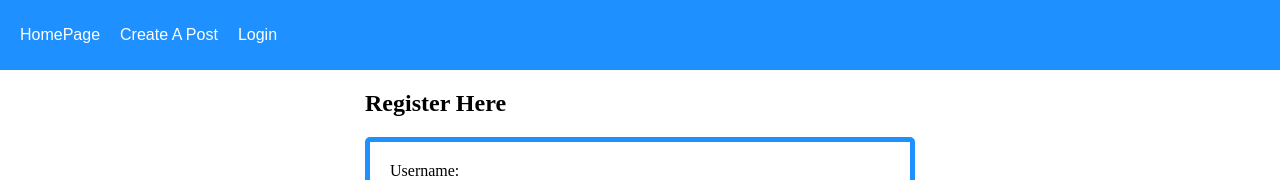
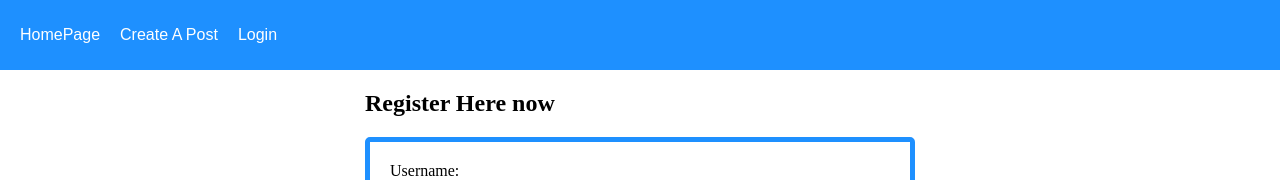
Before and after one commit to Rezwan66/link-up, a React (Create React App) app in the folder client/: page /register in a window 1280 px wide. Shown: the top 180 px of the page. Built offline with nearby package versions, Linux system fonts and the light colour scheme.

Commit message:
edited reg page

```diff
--- a/client/src/pages/Register.js
+++ b/client/src/pages/Register.js
@@ -20,7 +20,7 @@ const Register = () => {
   };
   return (
     <div className="registerContainer">
-      <h2>Register Here</h2>
+      <h2>Register Here now</h2>
       <Formik
         initialValues={initialValues}
         onSubmit={onSubmit}
```
